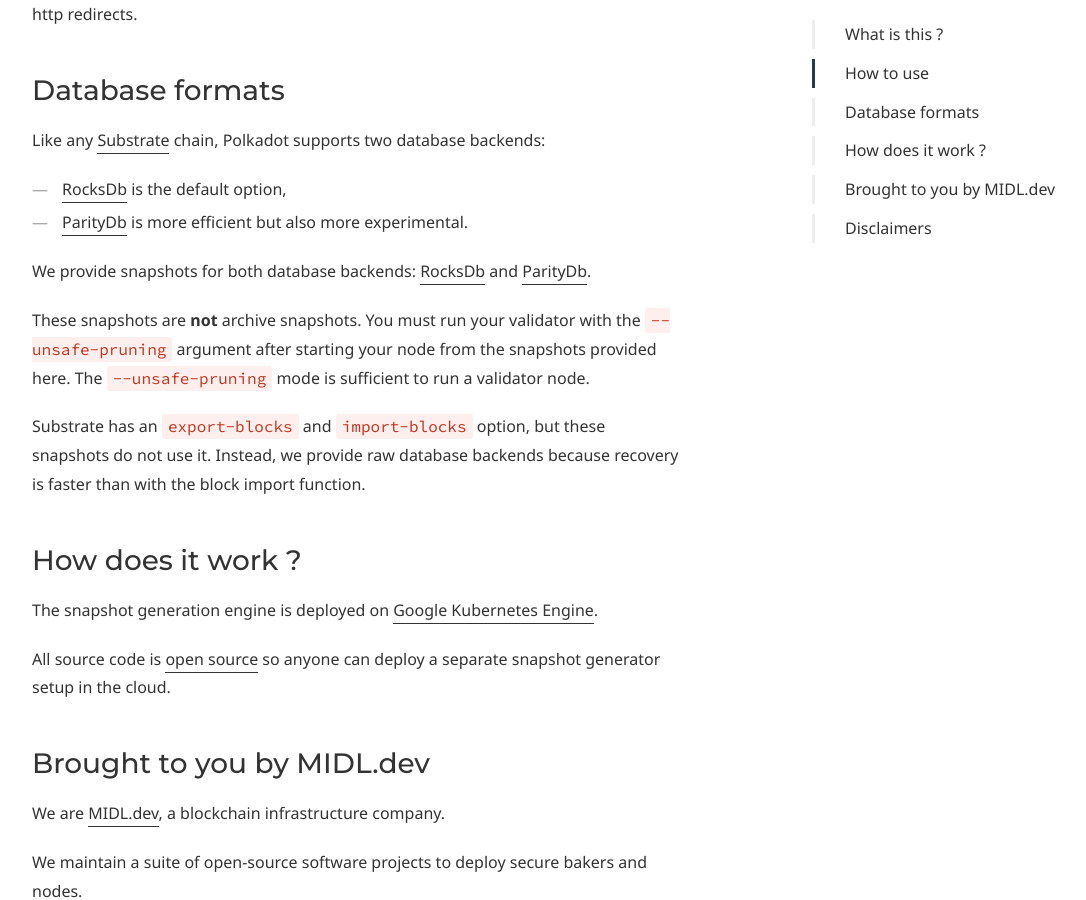
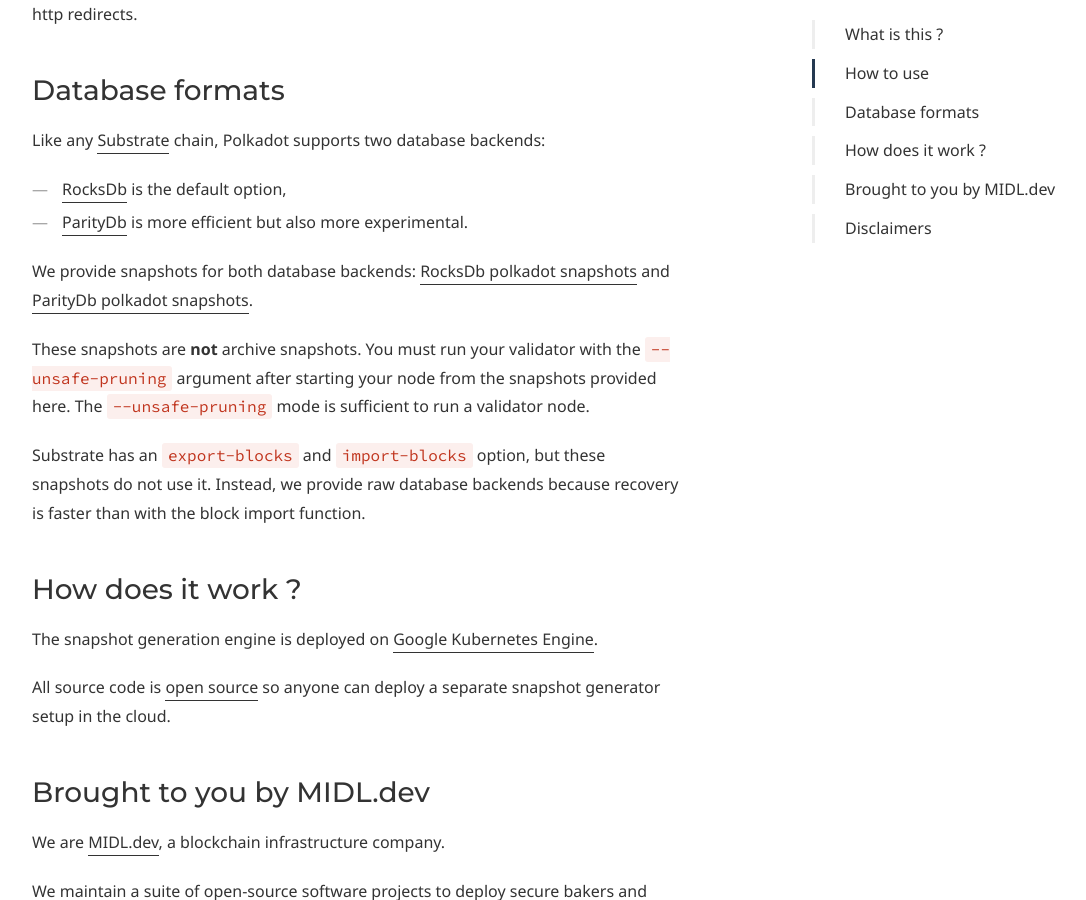
Before and after one commit to midl-dev/polkashots-website, a Jekyll site: the page built from getting-started.md, in a window 1280 px wide and 900 px high, scrolled down 1467 px. Shown: the whole window, without its empty margins (38-1124 px from the left). Built offline with Jekyll 4.4.1, drawn with Linux system fonts in a browser that asks for light colours; some web fonts are replaced.

Commit message:
fix links

```diff
--- a/getting-started.md
+++ b/getting-started.md
@@ -58,7 +58,7 @@
 * [RocksDb](https://rocksdb.org/) is the default option,
 * [ParityDb](https://github.com/paritytech/parity-db) is more efficient but also more experimental.
 
-We provide snapshots for both database backends: [RocksDb](https://dot-rocksdb.polkashots.io) and [ParityDb](https://dot.polkashots.io).
+We provide snapshots for both database backends: [RocksDb polkadot snapshots](https://dot-rocksdb.polkashots.io) and [ParityDb polkadot snapshots](https://dot.polkashots.io).
 
 These snapshots are **not** archive snapshots. You must run your validator with the `--unsafe-pruning` argument after starting your node from the snapshots provided here. The `--unsafe-pruning` mode is sufficient to run a validator node.
 
```
